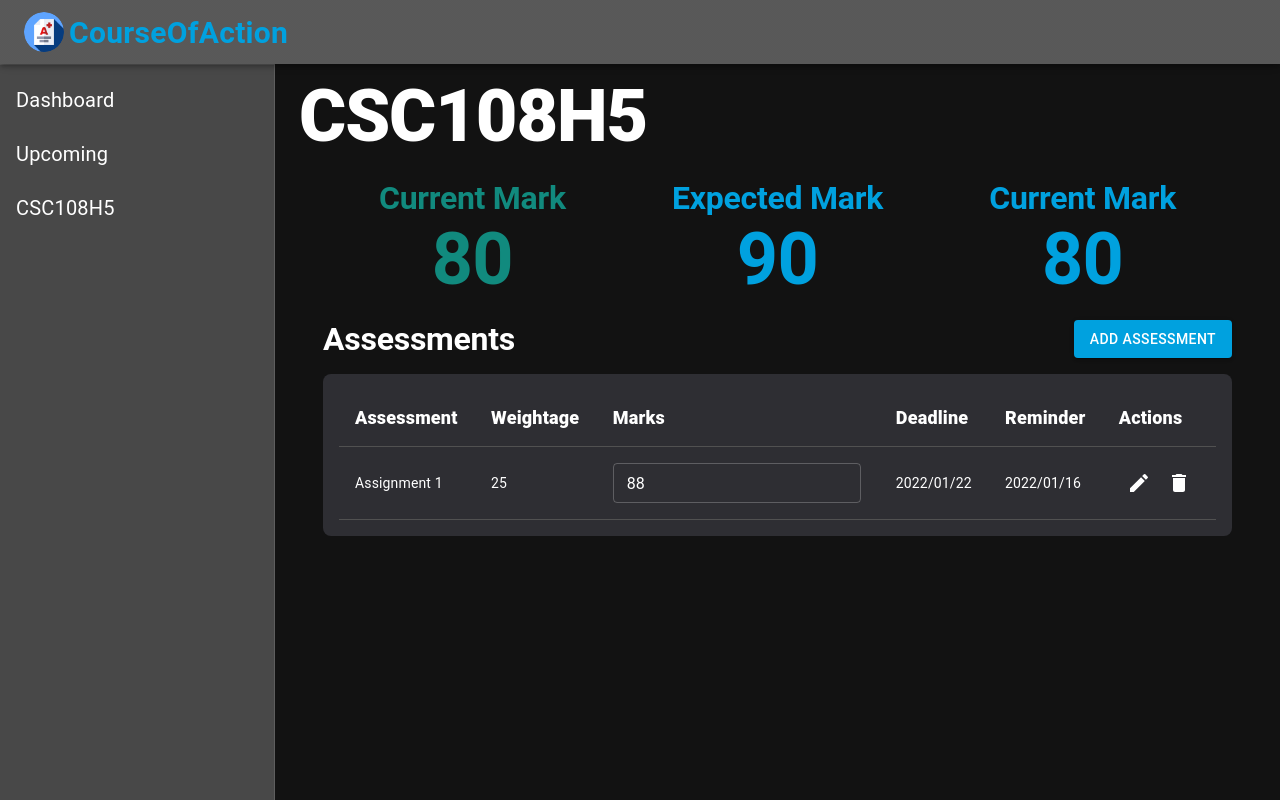
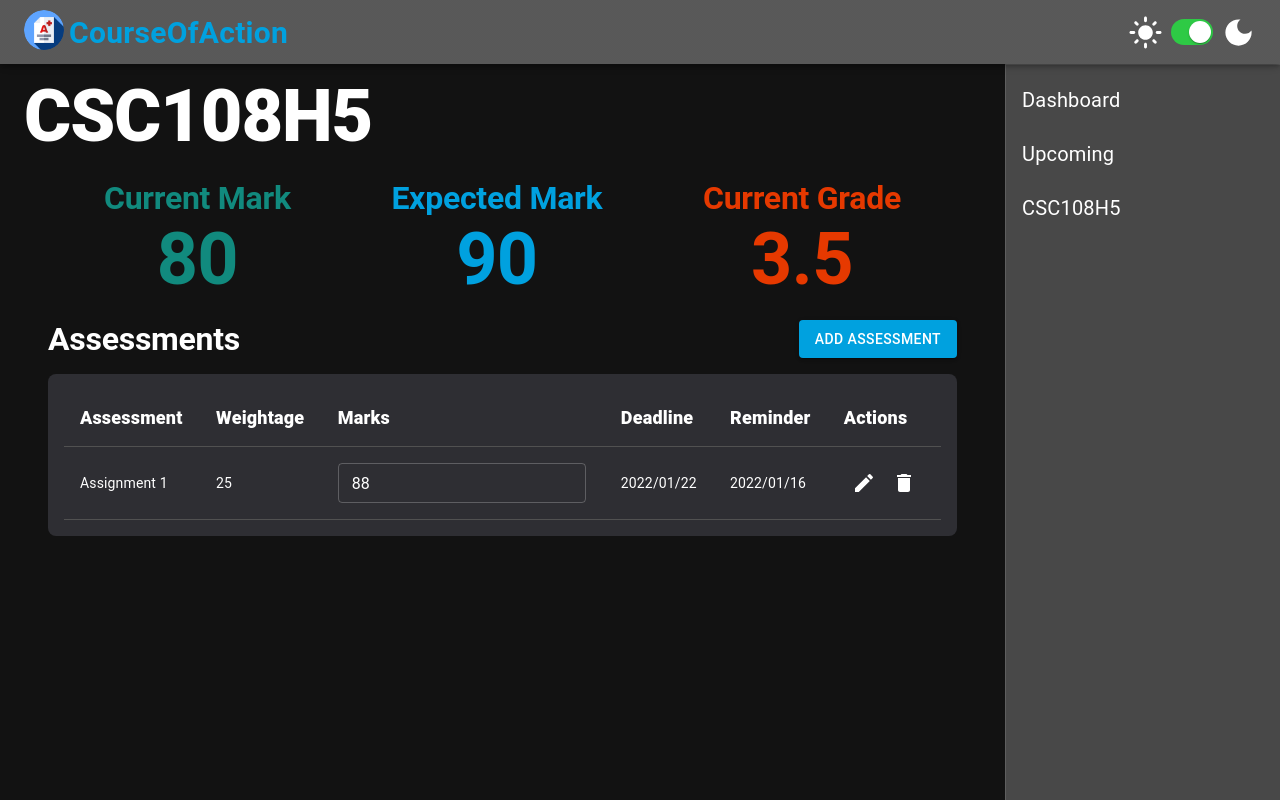
Before and after one commit to utmgdsc/CourseOfAction, a React (Create React App) app in the folder frontend/: page / in a window 1280 px wide. Built offline with nearby package versions, Linux system fonts and the light colour scheme.

Commit message:
Added dark/light mode

```diff
--- a/frontend/src/App.tsx
+++ b/frontend/src/App.tsx
@@ -7,16 +7,24 @@ import NavDrawer from "./components/NavDrawer";
 import Navbar from "./components/Navbar";
 import { useSelector } from "react-redux";
 import { RootState } from "./store/index";
+import { ThemeProvider } from "@mui/material/styles";
+import { dark_theme, light_theme } from "./theme";
+import { CssBaseline } from "@mui/material";
 
 function App() {
   const courses = useSelector(
     (store: RootState) => store.courses.currentCourses
   );
+
+  const themeMode = useSelector((store: RootState) => store.theme.darkMode);
+
   return (
+    <ThemeProvider theme={themeMode ? dark_theme : light_theme}>
+      <CssBaseline>
         <Box>
           <Navbar />
           <NavDrawer />
-      <Box component="main" ml="275px" mt="75px">
+          <Box component="main" mr="275px" mt="75px">
             <BrowserRouter>
               <Routes>
                 <Route path="/" element={<Course courseInfo={courses[0]} />} />
@@ -24,6 +32,8 @@ function App() {
             </BrowserRouter>
           </Box>
         </Box>
+      </CssBaseline>
+    </ThemeProvider>
   );
 }
 
--- a/frontend/src/components/Course.tsx
+++ b/frontend/src/components/Course.tsx
@@ -24,7 +24,6 @@ import React, { useState } from "react";
 import { useDispatch } from "react-redux";
 import {
   addAssessment,
-  Assessment,
   CourseInterface,
   updateAssessment,
 } from "./../store/courses";
@@ -63,7 +62,7 @@ function Course({ courseInfo }: propTypes) {
               color="green.main"
               align="center"
             >
-              {courseInfo.currGrade}
+              {courseInfo.currMark}
             </Typography>
           </Stack>
           <Stack>
@@ -80,13 +79,13 @@ function Course({ courseInfo }: propTypes) {
             </Typography>
           </Stack>
           <Stack>
-            <Typography variant="h2" color="primary.main">
-              Current Mark
+            <Typography variant="h2" color="orange.main">
+              Current Grade
             </Typography>
             <Typography
               variant="h2"
               fontSize="h1.fontSize"
-              color="primary.main"
+              color="orange.main"
               align="center"
             >
               {courseInfo.currGrade}
--- a/frontend/src/components/NavDrawer.tsx
+++ b/frontend/src/components/NavDrawer.tsx
@@ -26,6 +26,7 @@ function NavDrawer() {
           backgroundColor: "#484848",
         },
       }}
+      anchor="right"
     >
       <Toolbar />
       <Box sx={{ overflow: "auto" }}>
--- a/frontend/src/components/Navbar.tsx
+++ b/frontend/src/components/Navbar.tsx
@@ -1,7 +1,75 @@
 import React from "react";
-import { AppBar, Typography, Toolbar, Avatar } from "@mui/material";
+import {
+  AppBar,
+  Typography,
+  Toolbar,
+  Avatar,
+  Box,
+  Switch,
+  SwitchProps,
+} from "@mui/material";
+import { styled } from "@mui/material/styles";
+import LightModeIcon from "@mui/icons-material/LightMode";
+import DarkModeIcon from "@mui/icons-material/DarkMode";
+import { useDispatch } from "react-redux";
+import { toggleTheme } from "../store/theme";
+import { useSelector } from "react-redux";
+import { RootState } from "../store/index";
+
+const IOSSwitch = styled((props: SwitchProps) => (
+  <Switch focusVisibleClassName=".Mui-focusVisible" disableRipple {...props} />
+))(({ theme }) => ({
+  width: 42,
+  height: 26,
+  padding: 0,
+  "& .MuiSwitch-switchBase": {
+    padding: 0,
+    margin: 2,
+    transitionDuration: "300ms",
+    "&.Mui-checked": {
+      transform: "translateX(16px)",
+      color: "#fff",
+      "& + .MuiSwitch-track": {
+        backgroundColor: theme.palette.mode === "dark" ? "#2ECA45" : "#65C466",
+        opacity: 1,
+        border: 0,
+      },
+      "&.Mui-disabled + .MuiSwitch-track": {
+        opacity: 0.5,
+      },
+    },
+    "&.Mui-focusVisible .MuiSwitch-thumb": {
+      color: "#33cf4d",
+      border: "6px solid #fff",
+    },
+    "&.Mui-disabled .MuiSwitch-thumb": {
+      color:
+        theme.palette.mode === "light"
+          ? theme.palette.grey[100]
+          : theme.palette.grey[600],
+    },
+    "&.Mui-disabled + .MuiSwitch-track": {
+      opacity: theme.palette.mode === "light" ? 0.7 : 0.3,
+    },
+  },
+  "& .MuiSwitch-thumb": {
+    boxSizing: "border-box",
+    width: 22,
+    height: 22,
+  },
+  "& .MuiSwitch-track": {
+    borderRadius: 26 / 2,
+    backgroundColor: theme.palette.mode === "light" ? "#E9E9EA" : "#39393D",
+    opacity: 1,
+    transition: theme.transitions.create(["background-color"], {
+      duration: 500,
+    }),
+  },
+}));
 
 function Navbar() {
+  const dispatch = useDispatch();
+  const darkMode = useSelector((store: RootState) => store.theme.darkMode);
   return (
     <AppBar
       position="fixed"
@@ -9,7 +77,8 @@ function Navbar() {
         zIndex: (theme) => theme.zIndex.drawer + 1,
       }}
     >
-      <Toolbar>
+      <Toolbar sx={{ justifyContent: "space-between" }}>
+        <Box sx={{ display: "flex" }}>
           <Avatar sx={{ mr: "5px" }} src="/grade.png" />
           <Typography
             fontWeight="bold"
@@ -20,6 +89,18 @@ function Navbar() {
           >
             CourseOfAction
           </Typography>
+        </Box>
+        <Box>
+          <Box sx={{ display: "flex", alignItems: "center" }}>
+            <LightModeIcon fontSize="large" />
+            <IOSSwitch
+              sx={{ m: 1 }}
+              checked={darkMode.valueOf()}
+              onChange={() => dispatch(toggleTheme())}
+            />
+            <DarkModeIcon fontSize="large" />
+          </Box>
+        </Box>
       </Toolbar>
     </AppBar>
   );
--- a/frontend/src/index.tsx
+++ b/frontend/src/index.tsx
@@ -3,21 +3,13 @@ import ReactDOM from "react-dom";
 import "./index.css";
 import App from "./App";
 import reportWebVitals from "./reportWebVitals";
-import { ThemeProvider } from "@mui/material/styles";
 import store from "./store/index";
 import { Provider } from "react-redux";
-
-import theme from "./theme";
-import { CssBaseline } from "@mui/material";
 
 ReactDOM.render(
   <React.StrictMode>
     <Provider store={store}>
-      <ThemeProvider theme={theme}>
-        <CssBaseline>
-          <App />
-        </CssBaseline>
-      </ThemeProvider>
+      <App />
     </Provider>
   </React.StrictMode>,
   document.getElementById("root")
--- a/frontend/src/store/courses.tsx
+++ b/frontend/src/store/courses.tsx
@@ -1,5 +1,4 @@
-import { createSlice, PayloadAction } from "@reduxjs/toolkit";
-import { StringLiteralLike } from "typescript";
+import { createSlice } from "@reduxjs/toolkit";
 
 export interface Assessment {
   customReminder: string;
@@ -18,6 +17,7 @@ export interface CourseInterface {
   expectedGrade: number;
   familiarity: number;
   offering: string;
+  currMark: number;
   currGrade: number;
   assessments: Assessment[];
 }
@@ -45,7 +45,8 @@ const initialState: Courses = {
       expectedGrade: 90,
       familiarity: 5,
       offering: "W2022",
-      currGrade: 80,
+      currMark: 80,
+      currGrade: 3.5,
       code: "CSC108H5",
     },
   ],
--- a/frontend/src/store/index.tsx
+++ b/frontend/src/store/index.tsx
@@ -1,9 +1,11 @@
 import { configureStore } from "@reduxjs/toolkit";
 import coursesReducer from "./courses";
+import themeReducer from "./theme";
 
 const store = configureStore({
   reducer: {
     courses: coursesReducer,
+    theme: themeReducer,
   },
 });
 
--- /dev/null
+++ b/frontend/src/store/theme.tsx
@@ -0,0 +1,22 @@
+import { createSlice } from "@reduxjs/toolkit";
+
+interface ThemeMode {
+  darkMode: Boolean;
+}
+
+const initialState: ThemeMode = {
+  darkMode: true,
+};
+
+const themeSlice = createSlice({
+  name: "theme",
+  initialState,
+  reducers: {
+    toggleTheme(state) {
+      state.darkMode = state.darkMode === true ? false : true;
+    },
+  },
+});
+
+export const { toggleTheme } = themeSlice.actions;
+export default themeSlice.reducer;
--- a/frontend/src/theme.js
+++ b/frontend/src/theme.js
@@ -1,6 +1,6 @@
 import { createTheme } from "@mui/material/styles";
 
-const theme = createTheme({
+const dark_theme = createTheme({
   palette: {
     mode: "dark",
     primary: {
@@ -11,6 +11,9 @@ const theme = createTheme({
     },
     green: {
       main: "#118A7E",
+    },
+    orange: {
+      main: "#e63900",
     },
     background: {
       paper: "#1B1B22",
@@ -57,4 +60,65 @@ const theme = createTheme({
   },
 });
 
-export default theme;
+const light_theme = createTheme({
+  palette: {
+    mode: "light",
+    primary: {
+      main: "#00A1DF",
+    },
+    secondary: {
+      main: "#0256C4",
+    },
+    green: {
+      main: "#118A7E",
+    },
+    orange: {
+      main: "#e63900",
+      secondary: "#00A1DF",
+    },
+    background: {
+      paper: "#FFFFF7",
+    },
+    popup: {
+      main: "#D3D3D3",
+    },
+    text: {
+      primary: "#000",
+      secondary: "#00A1DF",
+    },
+    navBackgorund: {
+      main: "#D3D3D3",
+    },
+    highlight: {
+      main: "#D3D3D3",
+    },
+  },
+  typography: {
+    h1: {
+      fontSize: 72,
+      fontWeight: 900,
+    },
+    h2: {
+      fontSize: 32,
+      fontWeight: 600,
+    },
+  },
+  components: {
+    MuiDrawer: {
+      styleOverrides: {
+        paper: {
+          backgroundColor: "#D3D3D3",
+        },
+      },
+    },
+    MuiAppBar: {
+      styleOverrides: {
+        colorPrimary: {
+          backgroundColor: "#D3D3D3",
+        },
+      },
+    },
+  },
+});
+
+export { dark_theme, light_theme };
```
Lines whose indentation alone changed are shown as unchanged.
